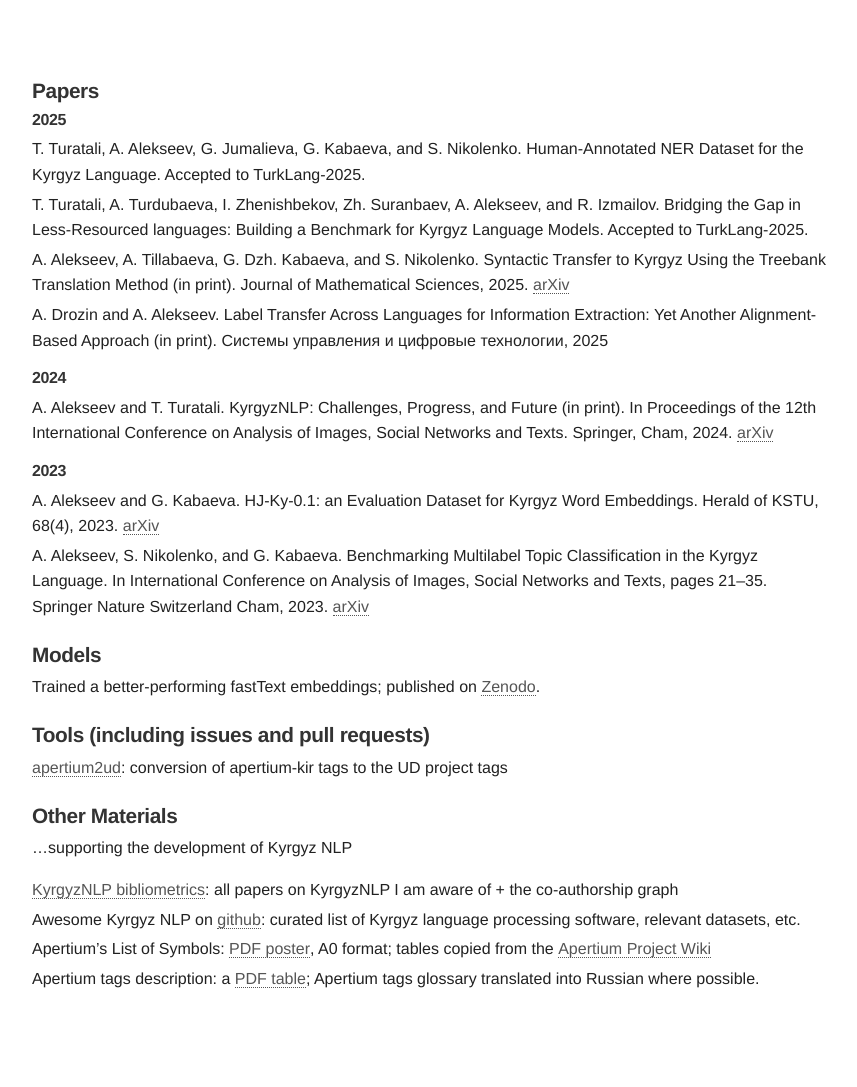
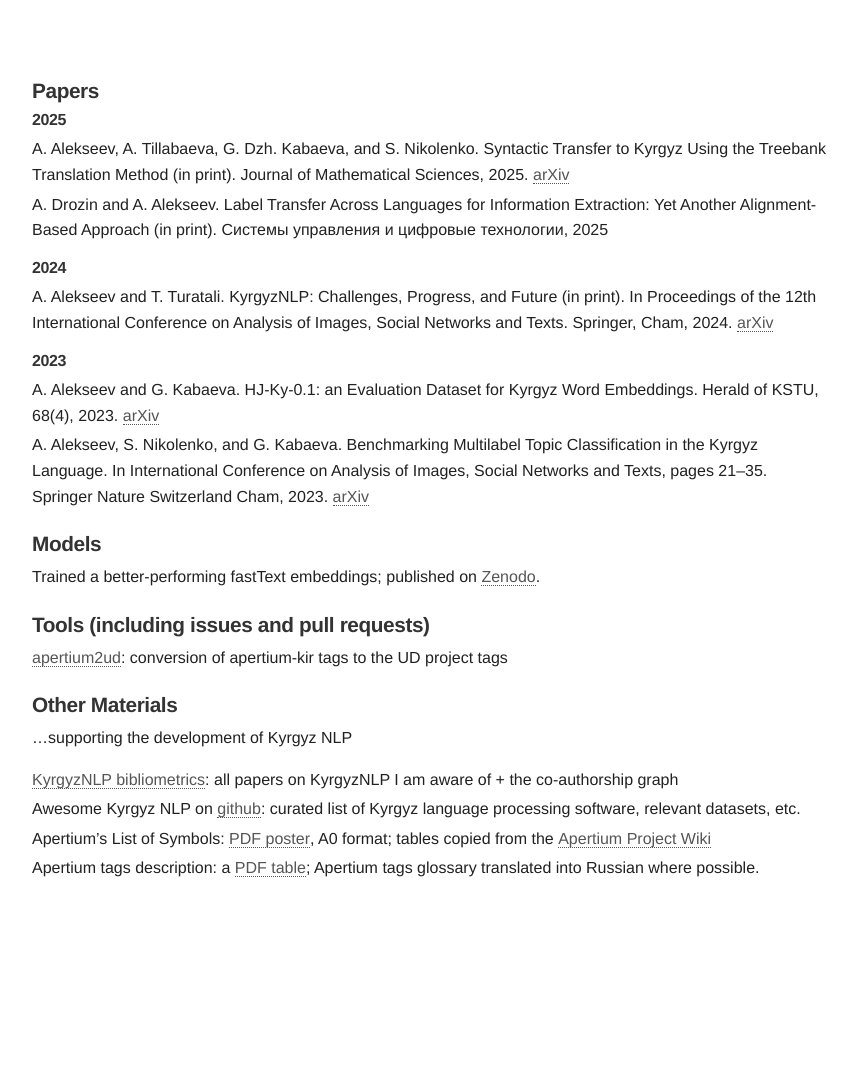
Before and after one commit to alexeyev/alexeyev.github.io, a Jekyll site: the page built from kyrgyz-language-contributions.md, in a window 1280 px wide. Shown: the whole page, without its empty margins (208-1065 px from the left). Built offline with Jekyll 4.4.1, drawn with Linux system fonts in a browser that asks for light colours; after the commit the page ends 977 px from its top, so only the background shows below that.

Commit message:
Update kyrgyz-language-contributions.md

```diff
--- a/kyrgyz-language-contributions.md
+++ b/kyrgyz-language-contributions.md
@@ -6,8 +6,6 @@
 ### Papers
 
 #### 2025
-* T. Turatali, A. Alekseev, G. Jumalieva, G. Kabaeva, and S. Nikolenko. Human-Annotated NER Dataset for the Kyrgyz Language. Accepted to TurkLang-2025.
-* T. Turatali, A. Turdubaeva, I. Zhenishbekov, Zh. Suranbaev, A. Alekseev, and R. Izmailov. Bridging the Gap in Less-Resourced languages: Building a Benchmark for Kyrgyz Language Models. Accepted to TurkLang-2025.
 * A. Alekseev, A. Tillabaeva, G. Dzh. Kabaeva, and S. Nikolenko. Syntactic Transfer to Kyrgyz Using the Treebank Translation Method (in print). Journal of Mathematical Sciences, 2025. [arXiv](https://arxiv.org/abs/2412.13146)
 * A. Drozin and A. Alekseev. Label Transfer Across Languages for Information Extraction: Yet Another Alignment-Based Approach (in print). Системы управления и цифровые технологии, 2025
 
```
